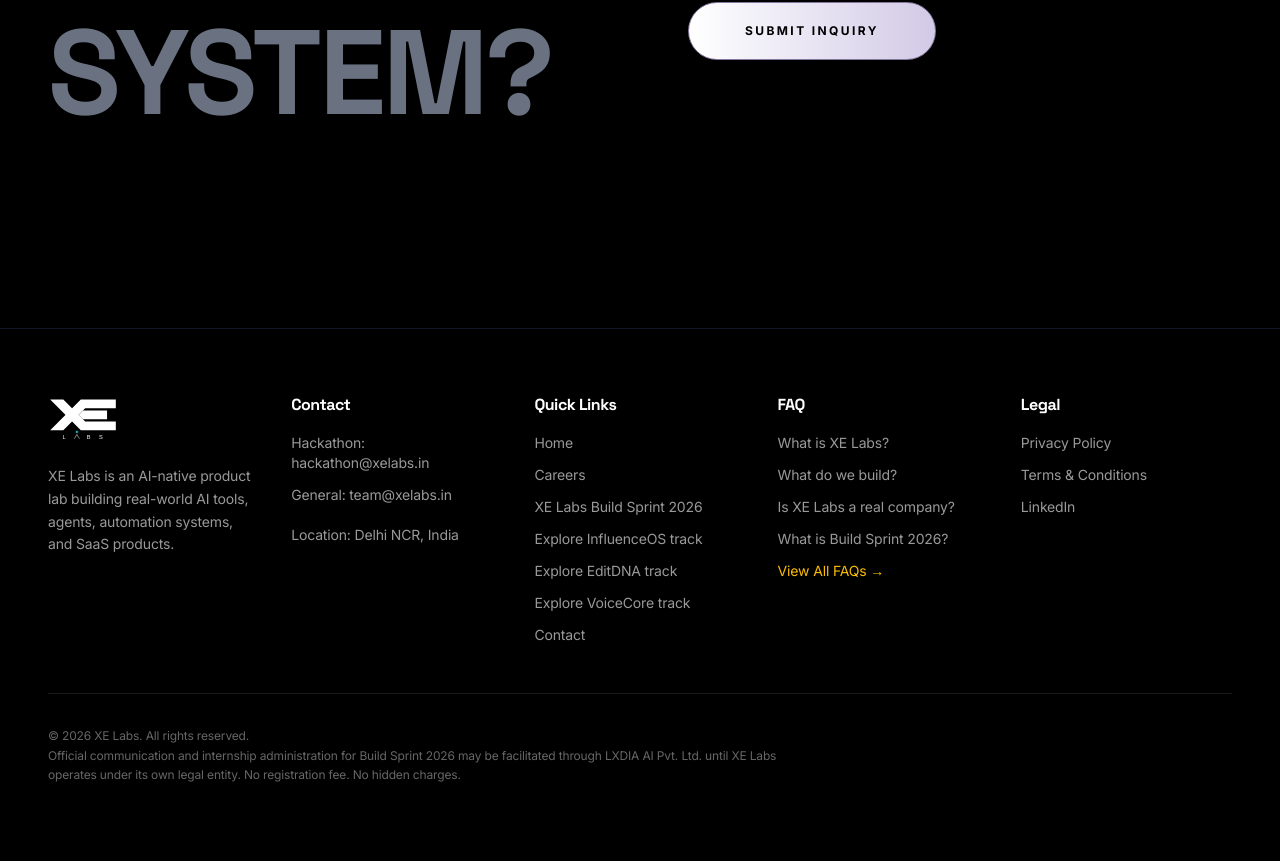
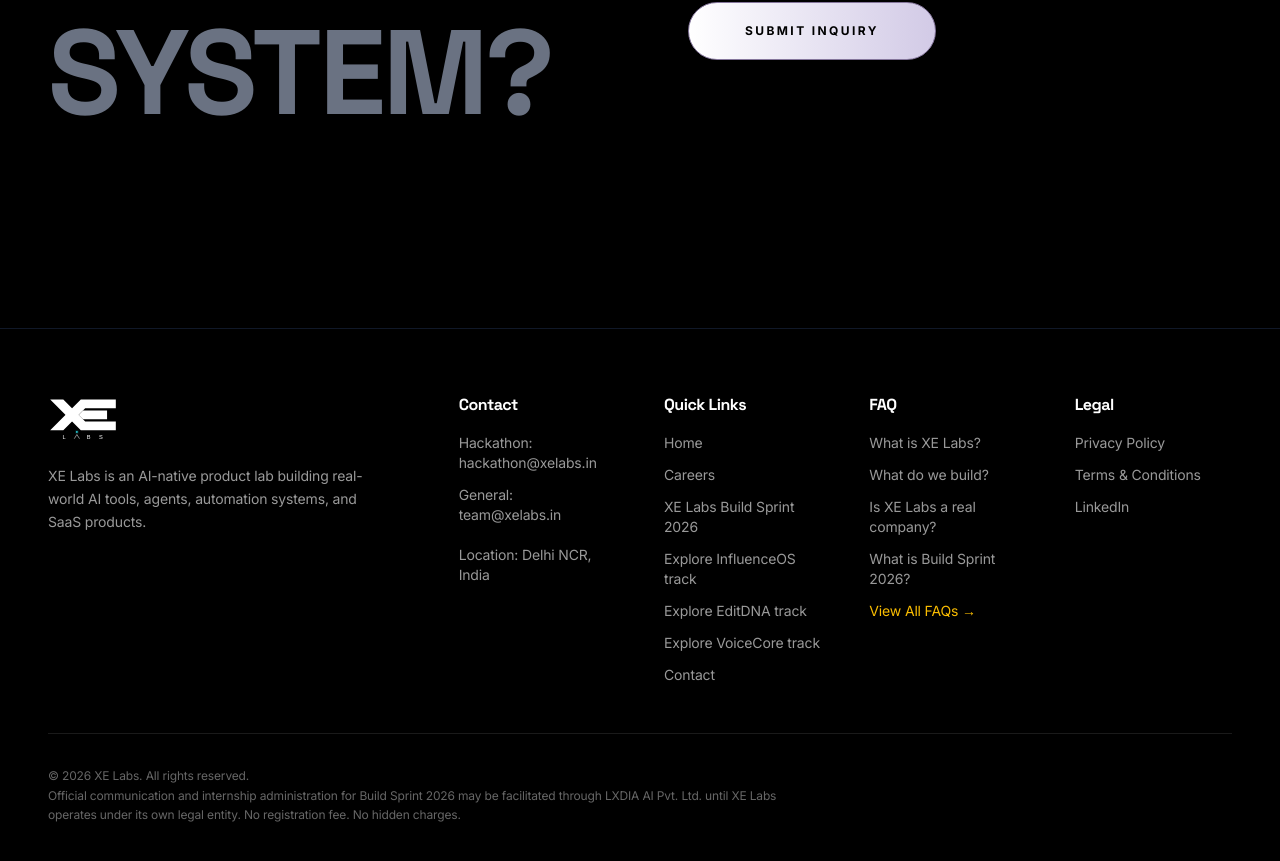
Before and after one commit to rajstories/Xe_Labs, a Next.js app: page / in a window 1280 px wide. Shown: the part 6117-6978 px from the top of the page. Built offline with nearby package versions, Linux system fonts and the light colour scheme.

Commit message:
style: adjust footer grid to balance columns

```diff
--- a/components/footer.tsx
+++ b/components/footer.tsx
@@ -3,8 +3,8 @@
 export function Footer() {
   return (
     <footer className="w-full bg-black border-t border-gray-900 py-16 px-6 md:px-12">
-      <div className="max-w-7xl mx-auto grid grid-cols-1 md:grid-cols-5 gap-8 mb-12">
-        <div className="col-span-1 md:col-span-1">
+      <div className="max-w-7xl mx-auto grid grid-cols-1 md:grid-cols-6 gap-8 md:gap-12 mb-12">
+        <div className="col-span-1 md:col-span-2 pr-0 md:pr-8">
           <svg viewBox="0 0 160 110" className="w-[60px] h-auto md:w-[70px] mb-6" fill="none" xmlns="http://www.w3.org/2000/svg">
             <defs>
               <filter id="neonGlowLogoFooter" x="-50%" y="-50%" width="200%" height="200%">
```
